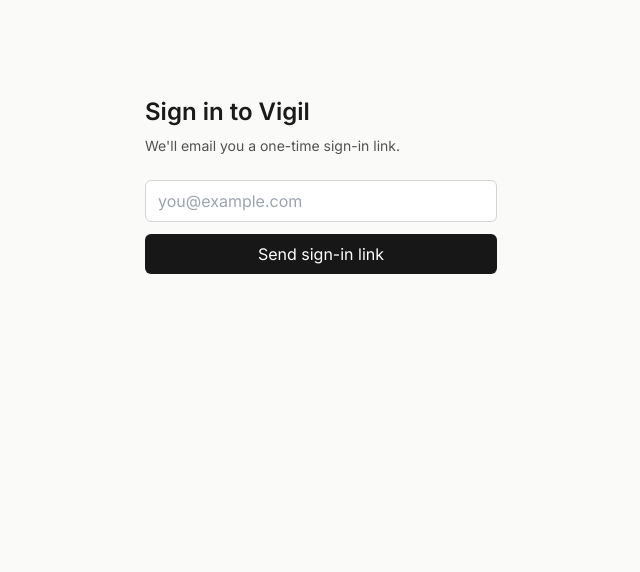
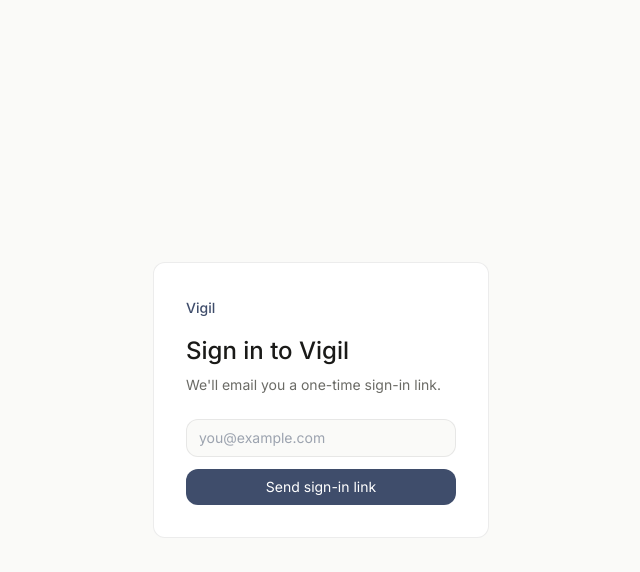
Before and after one commit to kirn89/vigil-QA-tool, a Next.js app in the folder packages/web/: page /login in a window 1280 px wide. Shown: the top 572 px of the page, without its empty margins (319-959 px from the left). Built offline with nearby package versions, Linux system fonts and the light colour scheme.

Commit message:
feat(web): restyled login + loading skeletons + not-found

```diff
--- /dev/null
+++ b/packages/web/src/app/(app)/apps/[id]/loading.tsx
@@ -0,0 +1,8 @@
+export default function Loading() {
+  return (
+    <div className="mx-auto max-w-3xl px-8 py-10">
+      <div className="h-7 w-48 rounded bg-surface-2" />
+      <div className="mt-8 space-y-3">{[0, 1, 2].map((i) => <div key={i} className="h-16 rounded-lg border border-line bg-surface" />)}</div>
+    </div>
+  );
+}
--- /dev/null
+++ b/packages/web/src/app/(app)/apps/[id]/not-found.tsx
@@ -0,0 +1,10 @@
+import Link from 'next/link';
+
+export default function NotFound() {
+  return (
+    <div className="mx-auto max-w-3xl px-8 py-20 text-center">
+      <p className="text-ink-soft">We couldn&apos;t find that app.</p>
+      <Link href="/" className="mt-4 inline-block rounded-lg bg-brand px-4 py-2 text-sm text-white hover:bg-brand-hover">Back to overview</Link>
+    </div>
+  );
+}
--- /dev/null
+++ b/packages/web/src/app/(app)/loading.tsx
@@ -0,0 +1,10 @@
+export default function Loading() {
+  return (
+    <div className="mx-auto max-w-4xl px-8 py-10">
+      <div className="h-7 w-40 rounded bg-surface-2" />
+      <div className="mt-6 grid grid-cols-1 gap-4 sm:grid-cols-2">
+        {[0, 1, 2, 3].map((i) => <div key={i} className="h-24 rounded-lg border border-line bg-surface" />)}
+      </div>
+    </div>
+  );
+}
--- a/packages/web/src/app/login/page.tsx
+++ b/packages/web/src/app/login/page.tsx
@@ -5,18 +5,21 @@
 export default function LoginPage() {
   const [state, action, pending] = useActionState(sendMagicLink, { message: '' });
   return (
-    <main className="mx-auto max-w-sm px-4 py-24">
-      <h1 className="text-2xl font-semibold">Sign in to Vigil</h1>
-      <p className="mt-2 text-sm text-neutral-600">We&apos;ll email you a one-time sign-in link.</p>
-      <form action={action} className="mt-6 space-y-3">
-        <input name="email" type="email" required placeholder="you@example.com"
-          className="w-full rounded-md border border-neutral-300 px-3 py-2" />
-        <button type="submit" disabled={pending}
-          className="w-full rounded-md bg-neutral-900 px-3 py-2 text-white disabled:opacity-60">
-          {pending ? 'Sending…' : 'Send sign-in link'}
-        </button>
-      </form>
-      {state.message && <p className="mt-4 text-sm text-neutral-700">{state.message}</p>}
+    <main className="mx-auto flex min-h-screen max-w-sm flex-col justify-center px-6">
+      <div className="rounded-lg border border-line bg-surface p-8">
+        <span className="text-sm font-medium text-brand">Vigil</span>
+        <h1 className="mt-4 text-2xl font-medium">Sign in to Vigil</h1>
+        <p className="mt-2 text-sm text-ink-soft">We&apos;ll email you a one-time sign-in link.</p>
+        <form action={action} className="mt-6 space-y-3">
+          <input name="email" type="email" required autoComplete="email" placeholder="you@example.com"
+            className="w-full rounded-lg border border-line bg-page px-3 py-2 text-sm outline-none focus:border-brand" />
+          <button type="submit" disabled={pending}
+            className="w-full rounded-lg bg-brand px-3 py-2 text-sm text-white hover:bg-brand-hover disabled:opacity-60">
+            {pending ? 'Sending…' : 'Send sign-in link'}
+          </button>
+        </form>
+        {state.message && <p className="mt-4 text-sm text-ink-soft">{state.message}</p>}
+      </div>
     </main>
   );
 }
```
Also changed, not shown: 2 other files (tests, documents, lock files or other folders).
